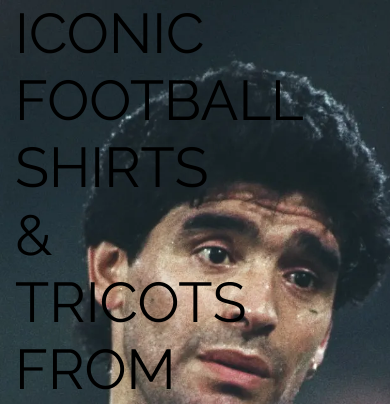
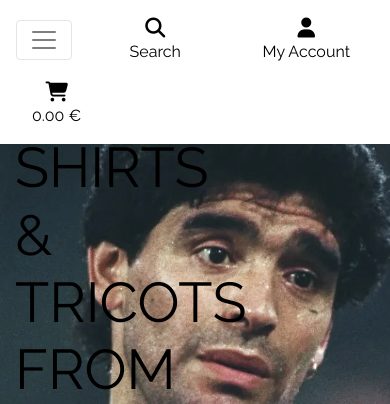
Before and after one commit to Kiko-Climent/90s-football-shirts, a Django app: page / in a window 390 px wide. Shown: the top 404 px of the page. Run offline with Django 4.2, Linux system fonts and the light colour scheme; some libraries are stand-ins or nearby versions.

Commit message:
Add mobile and main navbar

```diff
--- a/templates/base.html
+++ b/templates/base.html
@@ -103,6 +103,15 @@
                 </ul>
             </div>
         </div>
+        <div class="row bg-white">
+            <nav class="navbar navbar-expand-lg navbar-light w-100">
+                <button class="navbar-toggler" type="button" data-toggle="collapse" data-target="#main-nav" aria-controls="main-nav" aria-expanded="false" aria-label="Toggle navigation">
+                    <span class="navbar-toggler-icon"></span>
+                </button>
+                {% include 'includes/mobile-top-header.html' %}
+                {% include 'includes/main-nav.html' %}
+            </nav>
+        </div>
     </header>
     {% if messages %}
         <div class="message-container"></div>
--- /dev/null
+++ b/templates/includes/main-nav.html
@@ -0,0 +1,49 @@
+<div class="collapse navbar-collapse" id="main-nav">
+    <ul class="navbar-nav w-auto mx-auto">
+        <li class="nav-item dropdown">
+            <a class="logo-font font-weight-bold nav-link text-black mr-5" href="#" id="all-products-link" data-toggle="dropdown" aria-haspopup="true" aria-expanded="false">
+                All Products
+            </a>
+            <div class="dropdown-menu border-0" aria-labelledby="all-products-link">
+                <a href="" class="dropdown-item">By Price</a>
+                <a href="" class="dropdown-item ">By Rating</a>
+                <a href="" class="dropdown-item">All Products</a>
+            </div>
+        </li>
+
+        <li class="nav-item dropdown">
+            <a class="logo-font font-weight-bold nav-link text-black mr-5" href="#" id="clothing-link" data-toggle="dropdown" aria-haspopup="true" aria-expanded="false">
+                Clubs
+            </a>
+            <div class="dropdown-menu border-0" aria-labelledby="clothing-link">
+                <a href="" class="dropdown-item">Premiere League</a>
+                <a href="" class="dropdown-item">La Liga</a>
+                <a href="" class="dropdown-item">Calcio</a>
+                <a href="" class="dropdown-item">Others</a>
+            </div>
+        </li>
+
+        <li class="nav-item dropdown">
+            <a class="logo-font font-weight-bold nav-link text-black mr-5" href="#" id="homeware-link" data-toggle="dropdown" aria-haspopup="true" aria-expanded="false">
+                National Teams
+            </a>
+            <div class="dropdown-menu border-0" aria-labelledby="homeware-link">
+                <a href="" class="dropdown-item">Europe</a>
+                <a href="" class="dropdown-item">America</a>
+                <a href="" class="dropdown-item">Others</a>
+            </div>
+        </li>
+
+        <li class="nav-item dropdown">
+            <a class="logo-font font-weight-bold nav-link text-black" href="#" id="specials-link" data-toggle="dropdown" aria-haspopup="true" aria-expanded="false">
+                Brands
+            </a>
+            <div class="dropdown-menu border-0" aria-labelledby="specials-link">
+                <a href="" class="dropdown-item">Adidas</a>
+                <a href="" class="dropdown-item">Nike</a>
+                <a href="" class="dropdown-item">Umbro</a>
+                <a href="" class="dropdown-item">Others</a>
+            </div>
+        </li>
+    </ul>
+</div>
--- /dev/null
+++ b/templates/includes/mobile-top-header.html
@@ -0,0 +1,94 @@
+<!--
+<li class="list-inline-item dropdown">
+    <a class="text-black nav-link d-block d-lg-none" href="#" id="user-options" data-toggle="dropdown" aria-haspopup="true" aria-expanded="false">
+        <div class="text-center">
+            <div><i class="fas fa-user fa-lg"></i></div>
+            <p class="my-0">My Account</p>
+        </div>
+    </a>
+    <div class="dropdown-menu border-0" aria-labelledby="user-options">
+        {% if request.user.is_authenticated %}
+            {% if request.user.is_superuser %}
+                <a href="" class="dropdown-item">Management</a>
+            {% endif %}
+            <a href="" class="dropdown-item">My Profile</a>
+            <a href="" class="dropdown-item">My Wishlist</a>
+            <a href="{% url 'account_logout' %}" class="dropdown-item">Logout</a>
+        {% else %}
+            <a href="{% url 'account_signup' %}" class="dropdown-item">Register</a>
+            <a href="{% url 'account_login' %}" class="dropdown-item">Login</a>
+        {% endif %}
+    </div>
+</li>
+<li class="list-inline-item">
+    <a class="{% if grand_total %}text-info font-weight-bold{% else %}text-black{% endif %} nav-link d-block d-lg-none" href="">
+        <div class="text-center">
+            <div><i class="fas fa-shopping-cart fa-lg"></i></div>
+            <p class="my-0">
+                {% if grand_total %}
+                    €{{ grand_total|floatformat:2 }}
+                {% else %}
+                    0.00 €
+                {% endif %}
+            </p>
+        </div>
+    </a>
+</li>
+-->
+<li class="list-inline-item">
+    <a class="text-black nav-link d-block d-lg-none" href="#" id="mobile-search" data-toggle="dropdown" aria-haspopup="true" aria-expanded="false">
+        <div class="text-center">
+            <div><i class="fas fa-search fa-lg"></i></div>
+            <p class="my-0">Search</p>
+        </div>
+    </a>
+    <div class="dropdown-menu border-0 w-100 p-3 rounded-0 my-0" aria-labelledby="mobile-search">
+        <form class="form" method="GET" action="">
+            <div class="input-group w-100">
+                <input class="form-control border border-black rounded-0" type="text" name="q" placeholder="Search">
+                <div class="input-group-append">
+                    <button class="form-control form-control btn btn-black border border-black rounded-0" type="submit">
+                        <span class="icon">
+                            <i class="fas fa-search"></i>
+                        </span>
+                    </button>
+                </div>
+            </div>
+        </form>
+    </div>
+</li>
+<li class="list-inline-item dropdown">
+    <a class="text-black nav-link d-block d-lg-none" href="#" id="user-options" data-toggle="dropdown" aria-haspopup="true" aria-expanded="false">
+        <div class="text-center">
+            <div><i class="fas fa-user fa-lg"></i></div>
+            <p class="my-0">My Account</p>
+        </div>
+    </a>
+    <div class="dropdown-menu border-0" aria-labelledby="user-options">
+        {% if request.user.is_authenticated %}
+            {% if request.user.is_superuser %}
+                <a href="{% url 'account_logout' %}" class="dropdown-item">Management</a>
+            {% endif %}
+            <a href="" class="dropdown-item">My Profile</a>
+            <a href="" class="dropdown-item">My Wishlist</a>
+            <a href="{% url 'account_logout' %}" class="dropdown-item">Logout</a>
+        {% else %}
+            <a href="{% url 'account_signup' %}" class="dropdown-item">Register</a>
+            <a href="{% url 'account_login' %}" class="dropdown-item">Login</a>
+        {% endif %}
+    </div>
+</li>
+<li class="list-inline-item">
+    <a class="{% if grand_total %}text-primary font-weight-bold{% else %}text-black{% endif %} nav-link d-block d-lg-none" href="">
+        <div class="text-center">
+            <div><i class="fas fa-shopping-cart fa-lg"></i></div>
+            <p class="my-0">
+                {% if grand_total %}
+                    €{{ grand_total|floatformat:2 }}
+                {% else %}
+                    0.00 €
+                {% endif %}
+            </p>
+        </div>
+    </a>
+</li>
```
